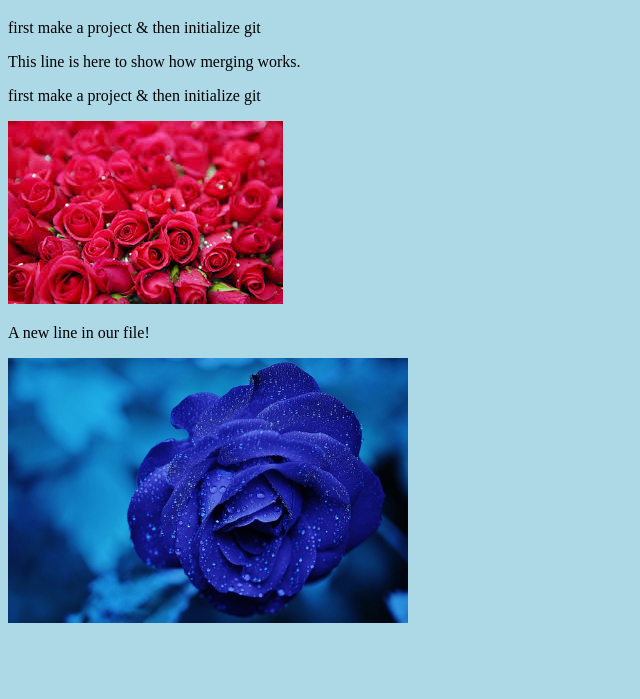
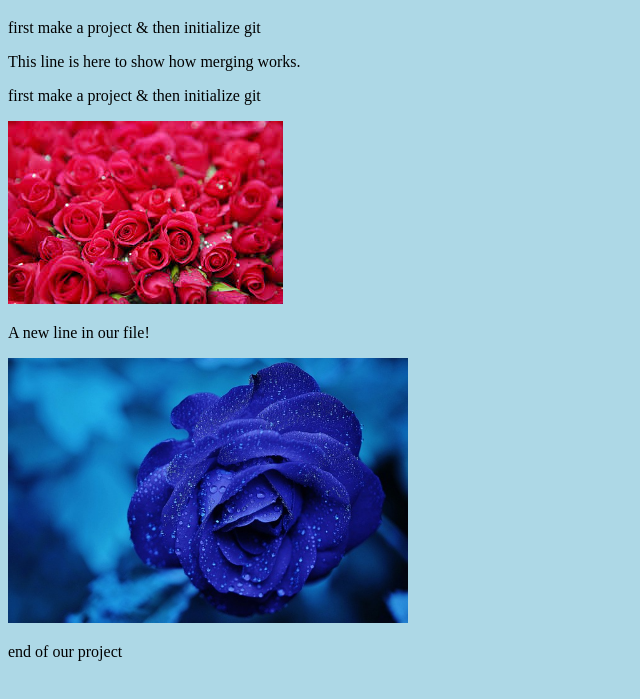
Before and after one commit to Chinmaya97/git-demo, a plain HTML site: page index.html in a window 1280 px wide. Shown: the part 61-760 px from the top of the page, without its empty margins (0-640 px from the left). Drawn offline with Linux system fonts and the light colour scheme.

Commit message:
add a new p tag

```diff
--- a/index.html
+++ b/index.html
@@ -26,6 +26,7 @@
         style="width: 400px"
 
       />
+      <p>end of our project</p>
     </div>
   </body>
 </html>
```
